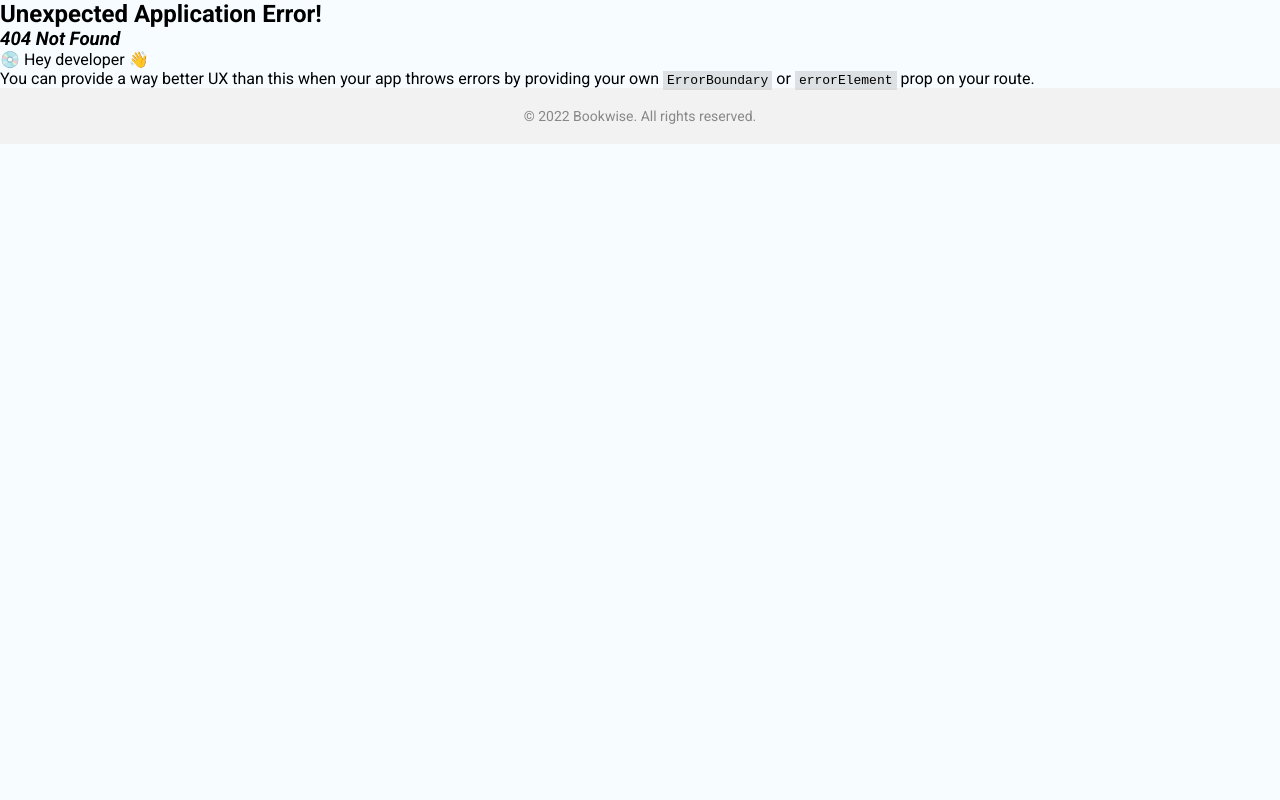
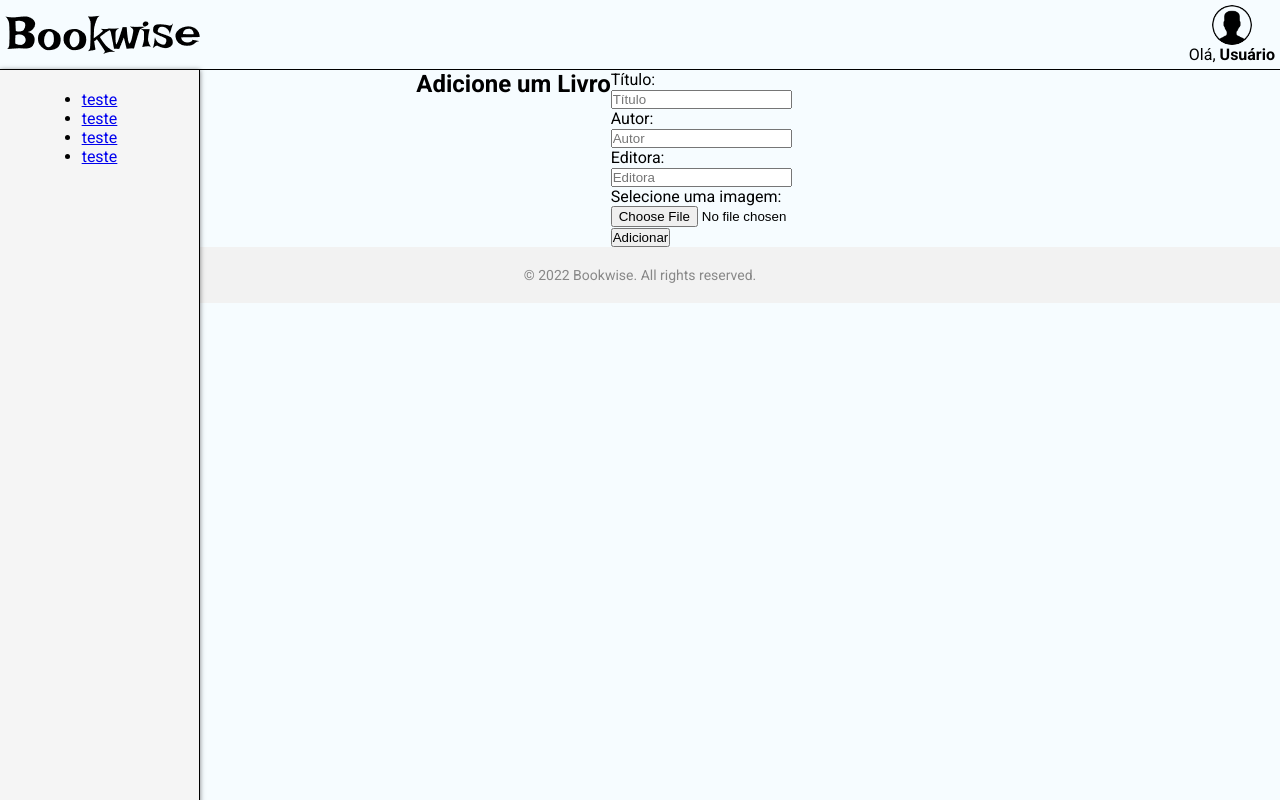
Before and after one commit to Lorrust/bookwise, a React (Vite) app: page /addlivro in a window 1280 px wide. Before the commit this address had no page. Built offline with nearby package versions, Linux system fonts and the light colour scheme.

Commit message:
adição inicial da página de adicionar livro

```diff
--- /dev/null
+++ b/src/pages/AddBook/index.jsx
@@ -0,0 +1,26 @@
+import { InvolvesPages } from "../../components/layout/InvolvesPages";
+
+export const AddBook = () => {
+  return (
+    <InvolvesPages>
+        <h2>Adicione um Livro</h2>
+        <div>
+          <label>Título:</label>
+          <br />
+          <input type="text" placeholder="Título" /> <br />
+          <label>Autor:</label>
+          <br />
+          <input type="text" placeholder="Autor" />
+          <br />
+          <label>Editora:</label>
+          <br />
+          <input type="text" placeholder="Editora" />
+          <br/>
+          <label>Selecione uma imagem:</label>
+          <br/>
+          <input type="file"/> <br/>
+          <button type="submit">Adicionar</button>
+        </div>
+    </InvolvesPages>
+  );
+};
--- a/src/router/router.jsx
+++ b/src/router/router.jsx
@@ -3,6 +3,7 @@ import { createBrowserRouter, RouterProvider } from 'react-router-dom';
 import { Login } from '../pages/Login';
 import { SignUp } from '../pages/SignUp';
 import { Home } from '../pages/Home';
+import { AddBook } from '../pages/AddBook';
 
 const routers = createBrowserRouter([{
     path: '/',
@@ -13,6 +14,10 @@ const routers = createBrowserRouter([{
 }, {
   path: '/home',
   element: <Home />
+}, {
+    path: '/addlivro',
+    element: <AddBook />
+
 }])
 
 export const Routers = () => {
```
